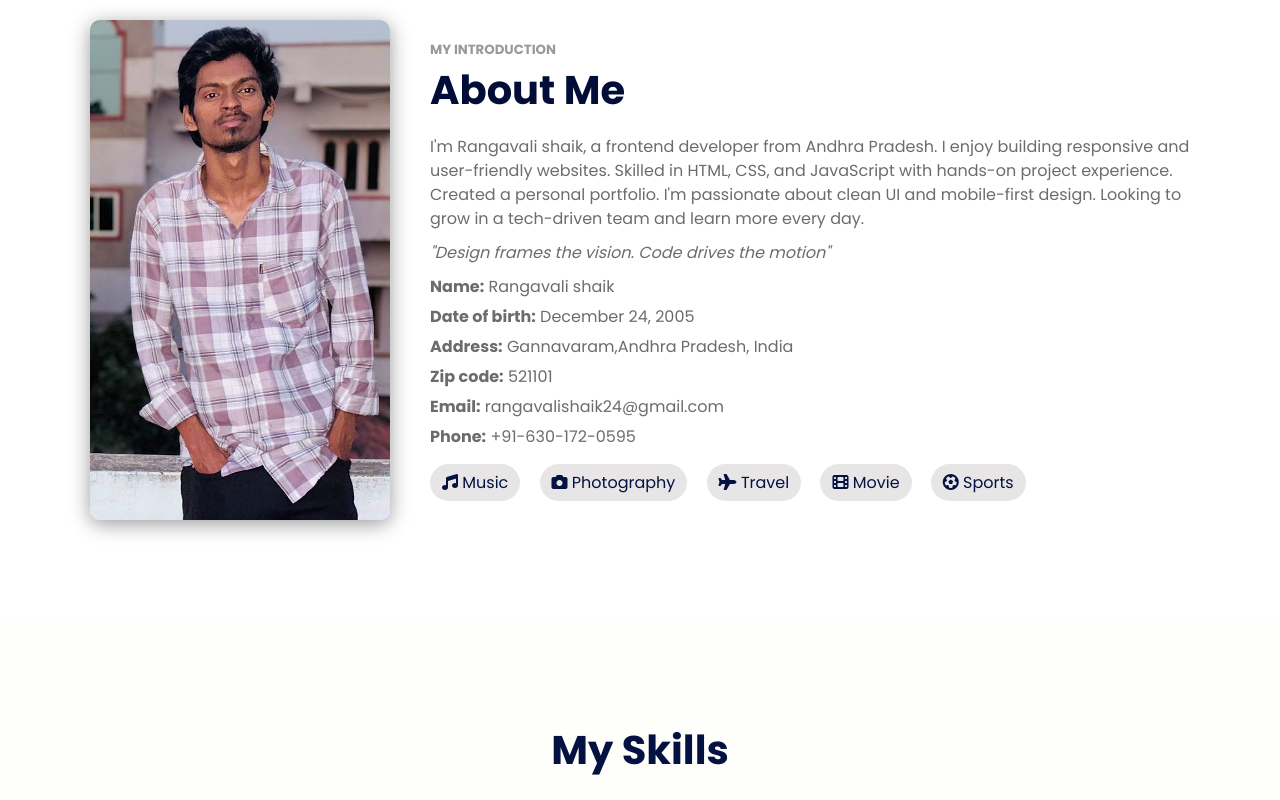
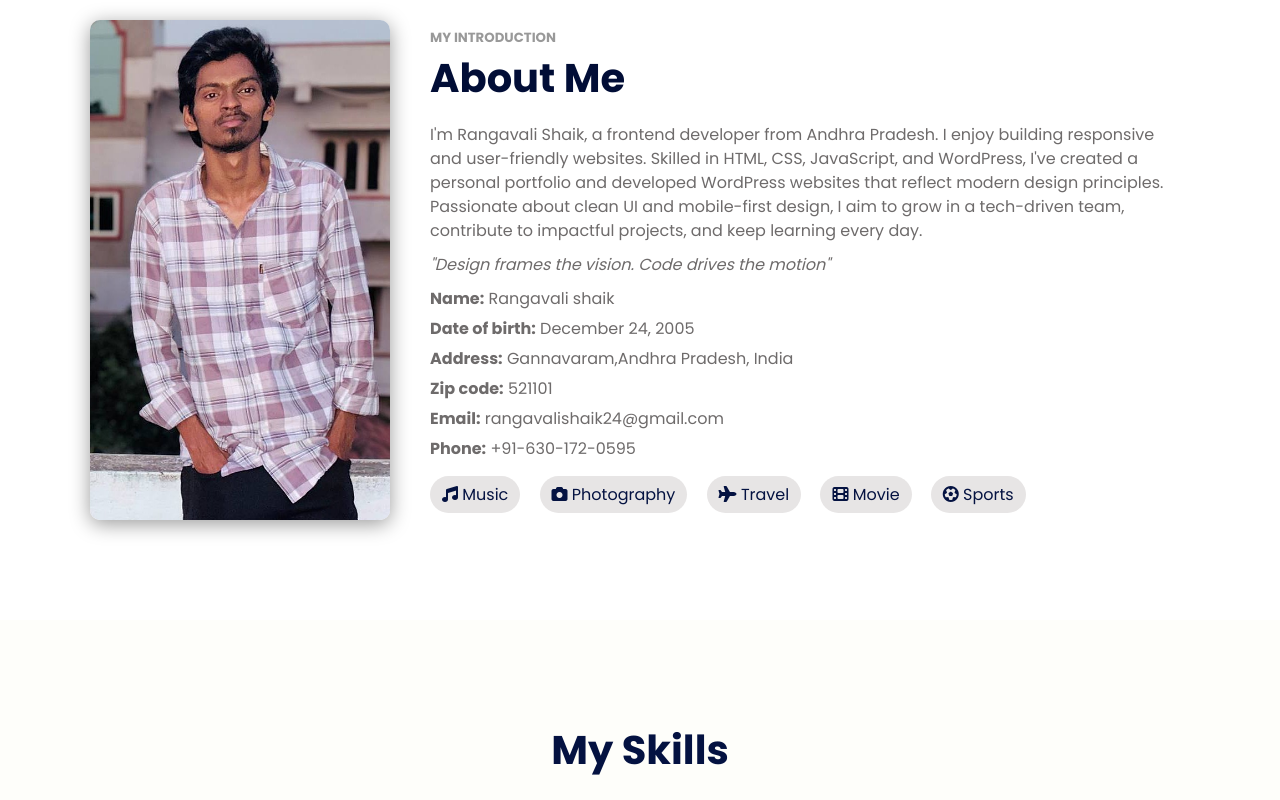
Before and after one commit to Rangavalishaik24/rangavali-portfolio, a plain HTML site: page index.html in a window 1280 px wide. Shown: the part 880-1680 px from the top of the page. Drawn offline with nearby package versions, Linux system fonts and the light colour scheme.

Commit message:
UpdateD index.html

```diff
--- a/index.html
+++ b/index.html
@@ -55,12 +55,12 @@
                     <h5 class="section-subtitle">MY INTRODUCTION</h5>
                     <h2>About Me</h2>
                     <p>
-                        I'm Rangavali shaik, a frontend developer from Andhra Pradesh.
+                        I'm Rangavali Shaik, a frontend developer from Andhra Pradesh.
                         I enjoy building responsive and user-friendly websites.
-                        Skilled in HTML, CSS, and JavaScript with hands-on project experience.
-                        Created a personal portfolio.
-                        I'm passionate about clean UI and mobile-first design.
-                        Looking to grow in a tech-driven team and learn more every day.
+                        Skilled in HTML, CSS, JavaScript, and WordPress, I've created a personal portfolio
+                        and developed WordPress websites that reflect modern design principles.
+                        Passionate about clean UI and mobile-first design, I aim to grow in a tech-driven team,
+                        contribute to impactful projects, and keep learning every day.
                     </p>
 
                     <p><em>"Design frames the vision. Code drives the motion"</em></p>
@@ -235,12 +235,12 @@
                     <textarea rows="5" id="message" name="message" placeholder="Your Message" required></textarea>
                 </div>
                 <div class="button-group">
-                    <button type="button" class="btn primary" onclick="sendWhatsApp()">Send Message</button>
                     <button type="submit" class="btn outline">Send Email</button>
                 </div>
             </form>
         </div>
     </section>
+   <!-- <button type="button" class="btn primary" onclick="sendWhatsApp()">Send Message</button> -- PUT THIS BUTTON IF WANT -->
 
     <!-- Footer -->
 
@@ -257,6 +257,10 @@
                         class="fab fa-linkedin"></i></a>
 
                 <a href="https://www.instagram.com/mr_bentennyson/" target="_blank"><i class="fab fa-instagram"></i></a>
+
+               <a href="https://wa.me/916301720595?text=hello%20rangavali%20" target="_blank" title="Message on WhatsApp">
+  <i class="fab fa-whatsapp"></i>
+</a>
 
             </div>
             <p class="copyright">© 2025 Rangavali shaik. All rights reserved.</p>
```
